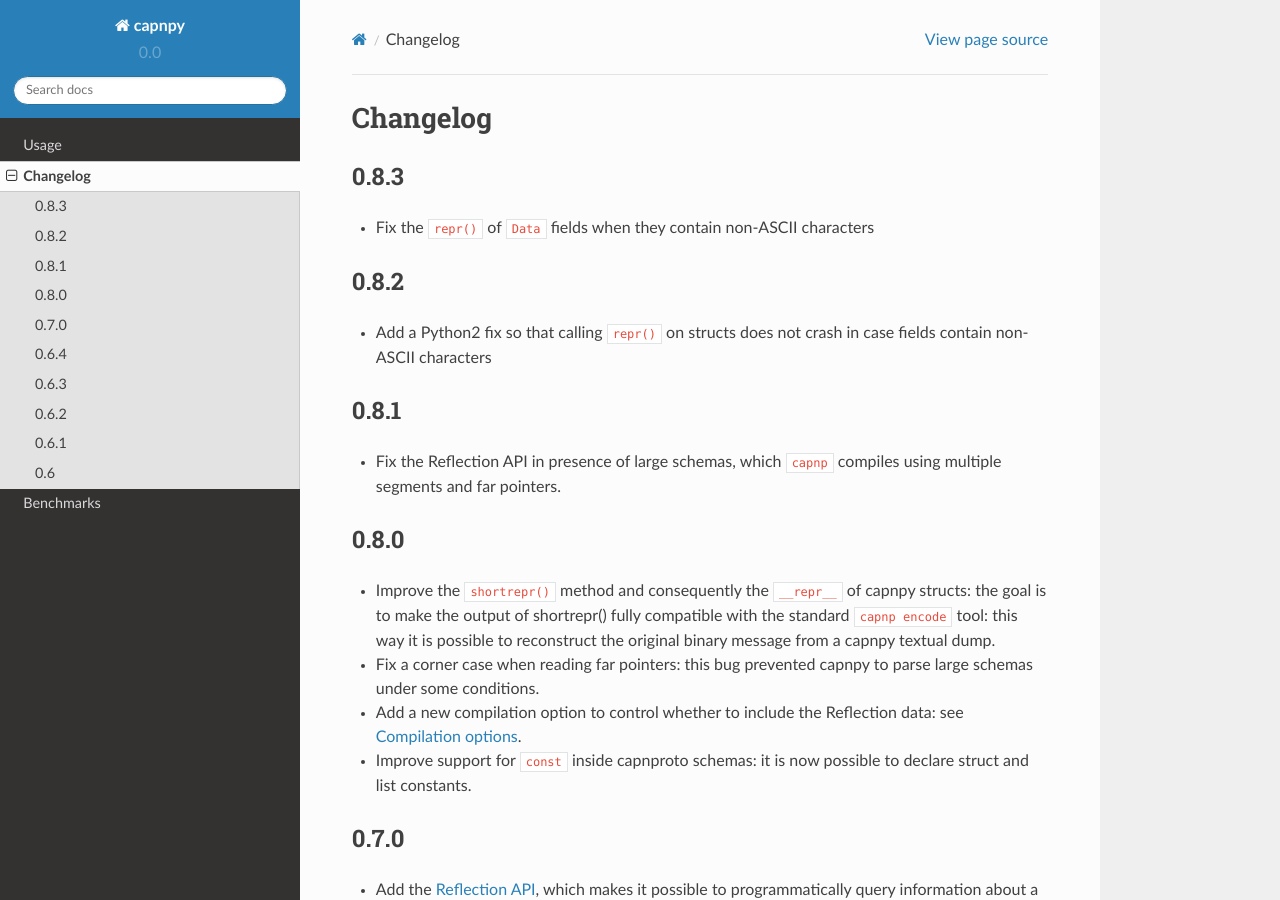
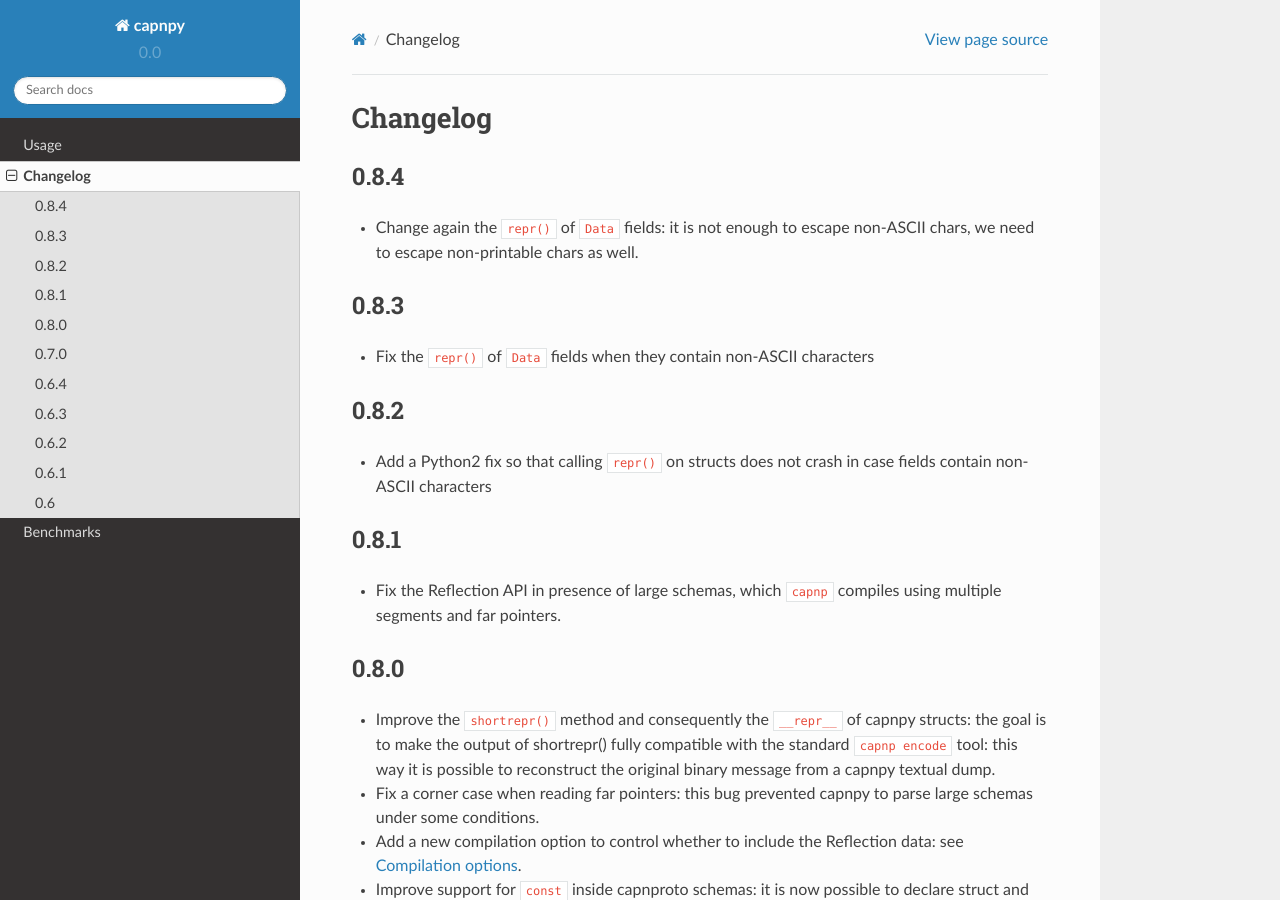
Before and after one commit to antocuni/capnpy, a Sphinx documentation site: the page built from docs/source/changelog.rst, in a window 1280 px wide and 900 px high. Built offline with Sphinx 7.4.7 and the Read the Docs theme 2.0.0, drawn with Linux system fonts in a browser that asks for light colours.

Commit message:
changelog for the upcoming 0.8.4

```diff
--- a/docs/source/changelog.rst
+++ b/docs/source/changelog.rst
@@ -4,6 +4,12 @@ Changelog
 
 .. To see the commits between two versions:
    git log --graph --oneline 0.6.4..0.7.0
+
+0.8.4
+=====
+
+* Change again the ``repr()`` of ``Data`` fields: it is not enough to escape
+  non-ASCII chars, we need to escape non-printable chars as well.
 
 0.8.3
 =====
```
